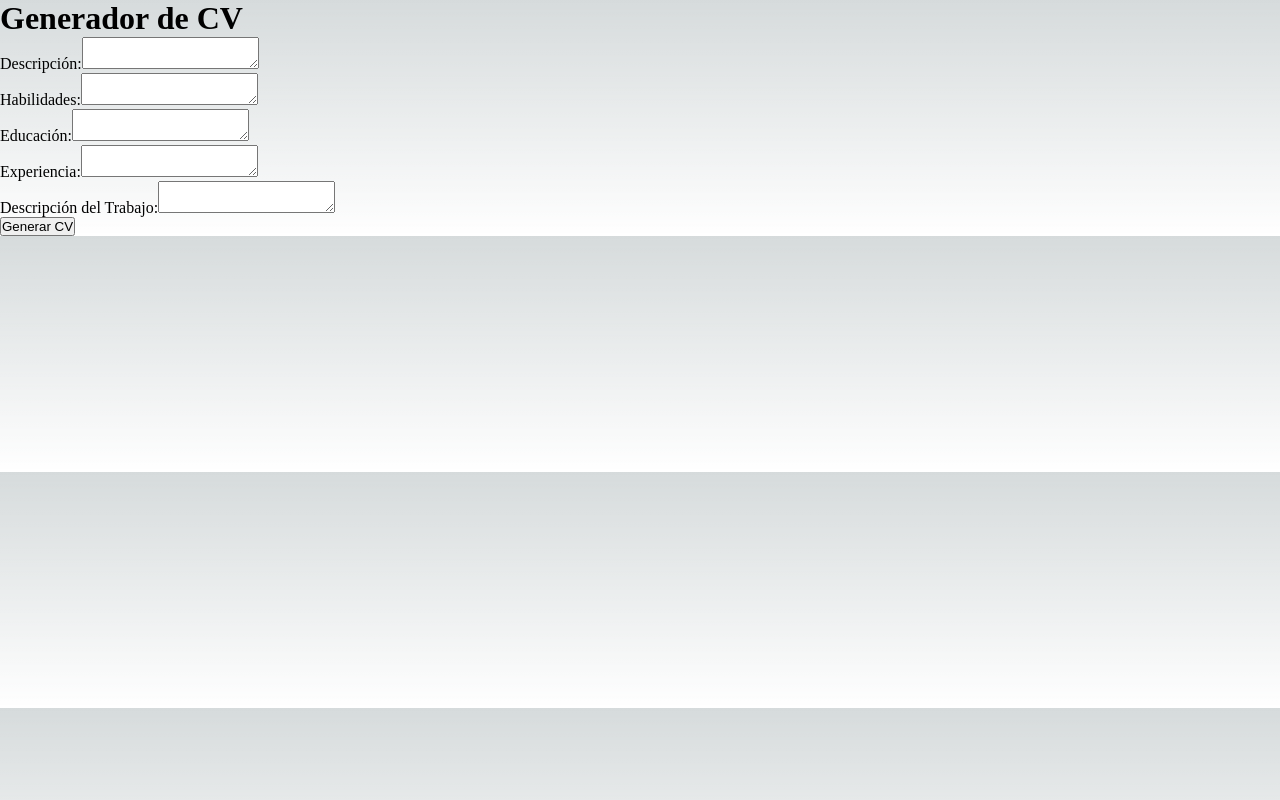
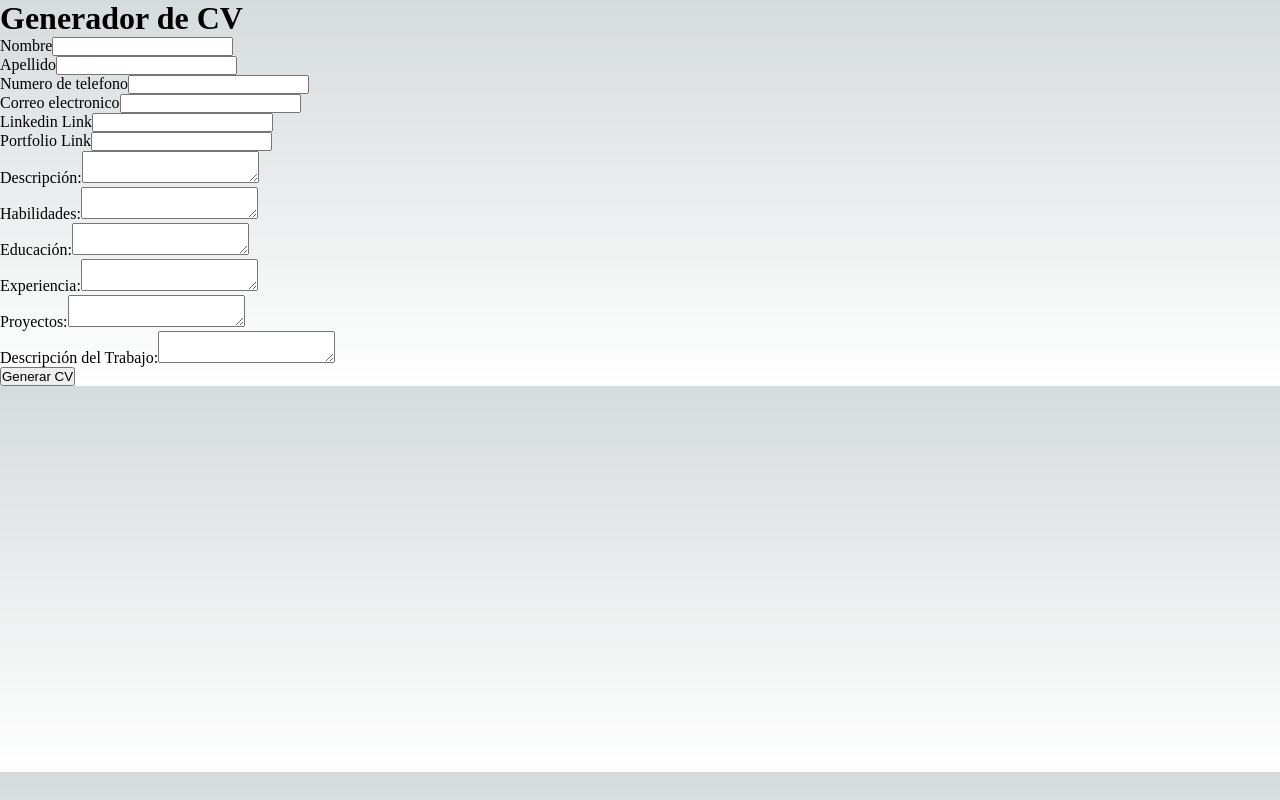
Before and after one commit to BillalbertCode/fastcv-ia, a Next.js app: page /cv in a window 1280 px wide. Built offline with nearby package versions, Linux system fonts and the light colour scheme.

Commit message:
Logica cv terminada

```diff
--- a/pages/api/createcv.js
+++ b/pages/api/createcv.js
@@ -10,14 +10,21 @@ export default async function handler(req, res) {
     return res.status(405).json({ message: 'Method not allowed' });
   }
 
-  const { description, skills, education, experience, jobDescription } = req.body;
+  const {name,lastName,email,phone,linkedin,portfolio, description, skills, education, experience, projects, jobDescription } = req.body;
 
-  const prompt = `Genera un CV profesional basado en la siguiente información:
+  const prompt = `Genera un CV profesional basado en la siguiente información y promediame que tan compatible soy con el puesto en una escala del 1% al 100% en el final del cv:
+  Nombre: ${name}
+  Apellido: ${lastName}
+  Email: ${email}
+  Teléfono: ${phone}
+  Linkedin Link: ${linkedin}
+  Portfolio Link: ${portfolio}
   Descripción: ${description}
   Habilidades: ${skills}
   Estudios: ${education}
   Experiencia: ${experience}
-  Descripción del trabajo: ${jobDescription}`;
+  Proyectos: ${projects}
+  Descripción del trabajo en el cual voy a aplicar: ${jobDescription}`;
 
   try {
     const resGoogle = await generateText({
--- a/pages/cv/index.js
+++ b/pages/cv/index.js
@@ -2,10 +2,17 @@ import { useState } from 'react';
 import { jsPDF } from 'jspdf';
 
 export default function Home() {
+  const [name, setName] = useState('')
+  const [lastName, setLastName] = useState('')
+  const [phone, setPhone] = useState('')
+  const [email, setEmail] = useState('')
+  const [linkedin, setLinkedin] = useState('')
+  const [portfolio, setPortfolio] = useState('')
   const [description, setDescription] = useState('');
   const [skills, setSkills] = useState('');
   const [education, setEducation] = useState('');
   const [experience, setExperience] = useState('');
+  const [projects, setProjects] = useState('')
   const [jobDescription, setJobDescription] = useState('');
   const [cv, setCv] = useState('');
 
@@ -18,6 +25,13 @@ export default function Home() {
         'Content-Type': 'application/json',
       },
       body: JSON.stringify({
+        name,
+        lastName,
+        phone,
+        email,
+        linkedin,
+        portfolio,
+        projects,
         description,
         skills,
         education,
@@ -45,6 +59,30 @@ export default function Home() {
       <h1>Generador de CV</h1>
       <form onSubmit={handleSubmit}>
         <div>
+          <label>Nombre</label>
+          <input value={name} onChange={(e) => setName(e.target.value)} type='text' />
+        </div>
+        <div>
+          <label>Apellido</label>
+          <input value={lastName} onChange={(e) => setLastName(e.target.value)} type='text' />
+        </div>
+        <div>
+          <label>Numero de telefono</label>
+          <input value={phone} onChange={(e) => setPhone(e.target.value)} type='number'/>
+        </div>
+        <div>
+          <label>Correo electronico</label>
+          <input value={email} onChange={(e) => setEmail(e.target.value)} type='email'/>
+        </div>
+        <div>
+          <label>Linkedin Link</label>
+          <input value={linkedin} onChange={(e) => setLinkedin(e.target.value)} type='text'/>
+        </div>
+        <div>
+          <label>Portfolio Link</label>
+          <input value={portfolio} onChange={(e) => setPortfolio(e.target.value)} type='text' />
+        </div>
+        <div>
           <label>Descripción:</label>
           <textarea value={description} onChange={(e) => setDescription(e.target.value)} />
         </div>
@@ -59,6 +97,10 @@ export default function Home() {
         <div>
           <label>Experiencia:</label>
           <textarea value={experience} onChange={(e) => setExperience(e.target.value)} />
+        </div>
+        <div>
+          <label>Proyectos:</label>
+          <textarea value={projects} onChange={(e) => setProjects(e.target.value)} />
         </div>
         <div>
           <label>Descripción del Trabajo:</label>
```
Also changed, not shown: 1 other file (tests, documents, lock files or other folders).
